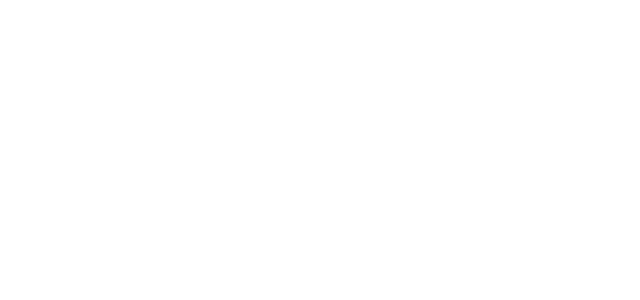
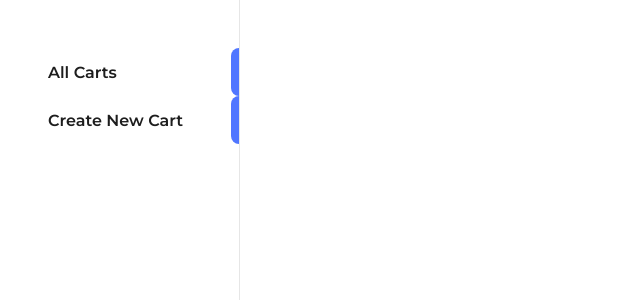
Before and after one commit to chmery/landingi-task, a React (Create React App) app: page / in a window 1280 px wide. Shown: the top 300 px of the page, without its empty margins (0-640 px from the left). Built offline with nearby package versions, Linux system fonts and the light colour scheme.

Commit message:
navigation component styles

```diff
--- a/src/App.tsx
+++ b/src/App.tsx
@@ -1,5 +1,11 @@
+import Navigation from "./components/Navigation/Navigation";
+
 function App() {
-    return <div></div>;
+    return (
+        <div>
+            <Navigation />
+        </div>
+    );
 }
 
 export default App;
--- /dev/null
+++ b/src/components/Navigation/Navigation.module.css
@@ -0,0 +1,30 @@
+.navigation {
+    height: 100vh;
+    width: 15rem;
+    border-right: 1px solid var(--border);
+    padding: 3rem 0rem 0rem 3rem;
+}
+
+.item {
+    display: flex;
+    justify-content: space-between;
+    align-items: center;
+    height: 3rem;
+    font-weight: 600;
+}
+
+.item > span {
+    cursor: pointer;
+    transition: opacity 0.1s;
+}
+
+.item > span:hover {
+    opacity: 0.5;
+}
+
+.active-bar {
+    background: var(--blue);
+    border-radius: 3rem 0rem 0rem 3rem;
+    width: 8px;
+    height: 100%;
+}
--- /dev/null
+++ b/src/components/Navigation/Navigation.tsx
@@ -0,0 +1,18 @@
+import styles from "./Navigation.module.css";
+
+const Navigation = () => {
+    return (
+        <nav className={styles.navigation}>
+            <div className={styles.item}>
+                <span>All Carts</span>
+                <div className={styles["active-bar"]} />
+            </div>
+            <div className={styles.item}>
+                <span>Create New Cart</span>
+                <div className={styles["active-bar"]} />
+            </div>
+        </nav>
+    );
+};
+
+export default Navigation;
--- a/src/index.css
+++ b/src/index.css
@@ -5,6 +5,7 @@
     margin: 0;
     padding: 0;
     font-family: "Montserrat", sans-serif;
+    color: var(--dark-font);
 }
 
 :root {
@@ -13,4 +14,5 @@
     --green: #2ce88e;
     --dark-font: #1d1d1d;
     --light-font: #aaaaaa;
+    --border: #e6e6e6;
 }
--- /dev/null
+++ b/src/types.d.ts
@@ -0,0 +1 @@
+declare module "*.module.css";
```
Also changed, not shown: tsconfig.json (+2 -8 lines), 1 other file (tests, documents, lock files or other folders).
